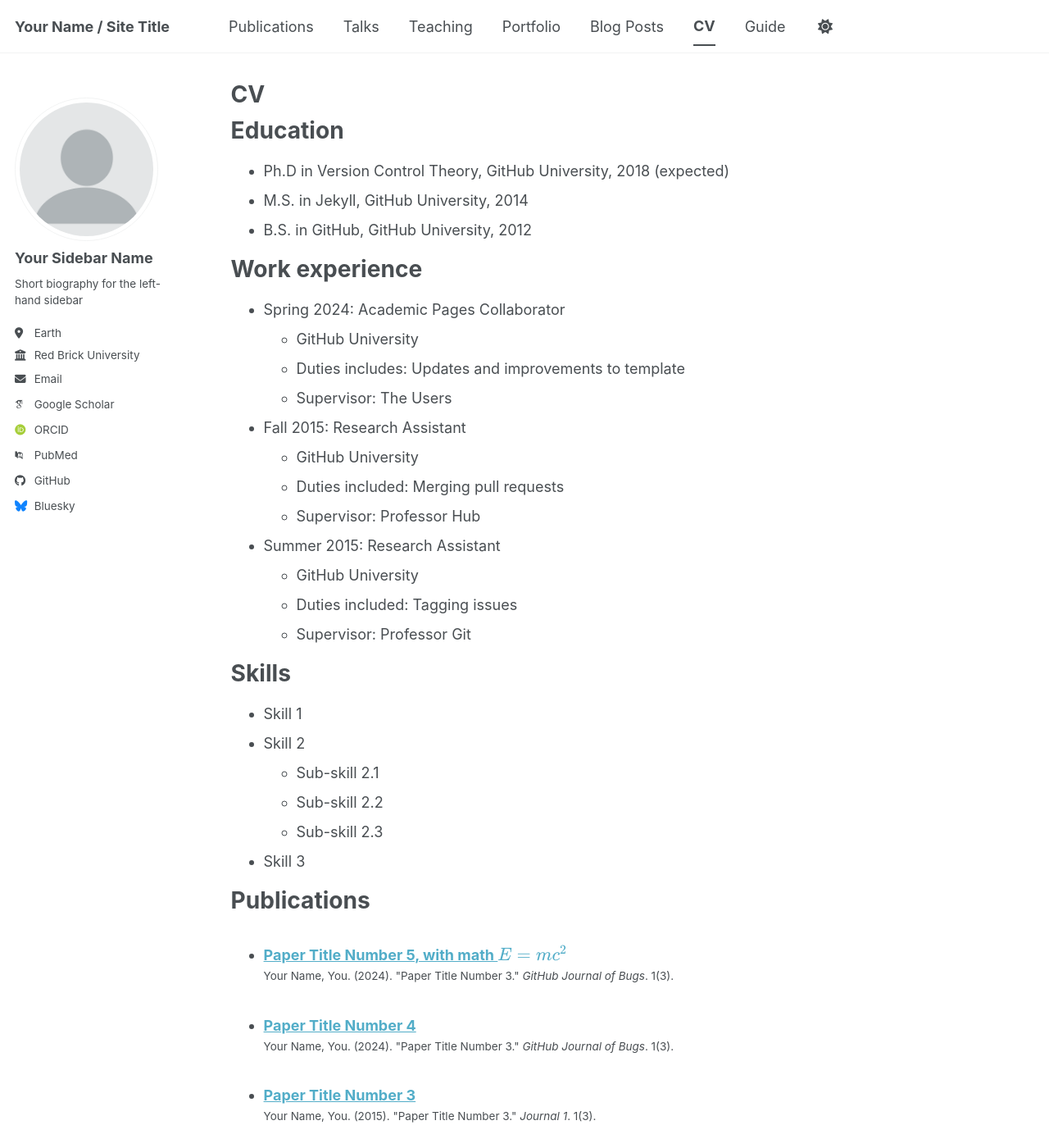
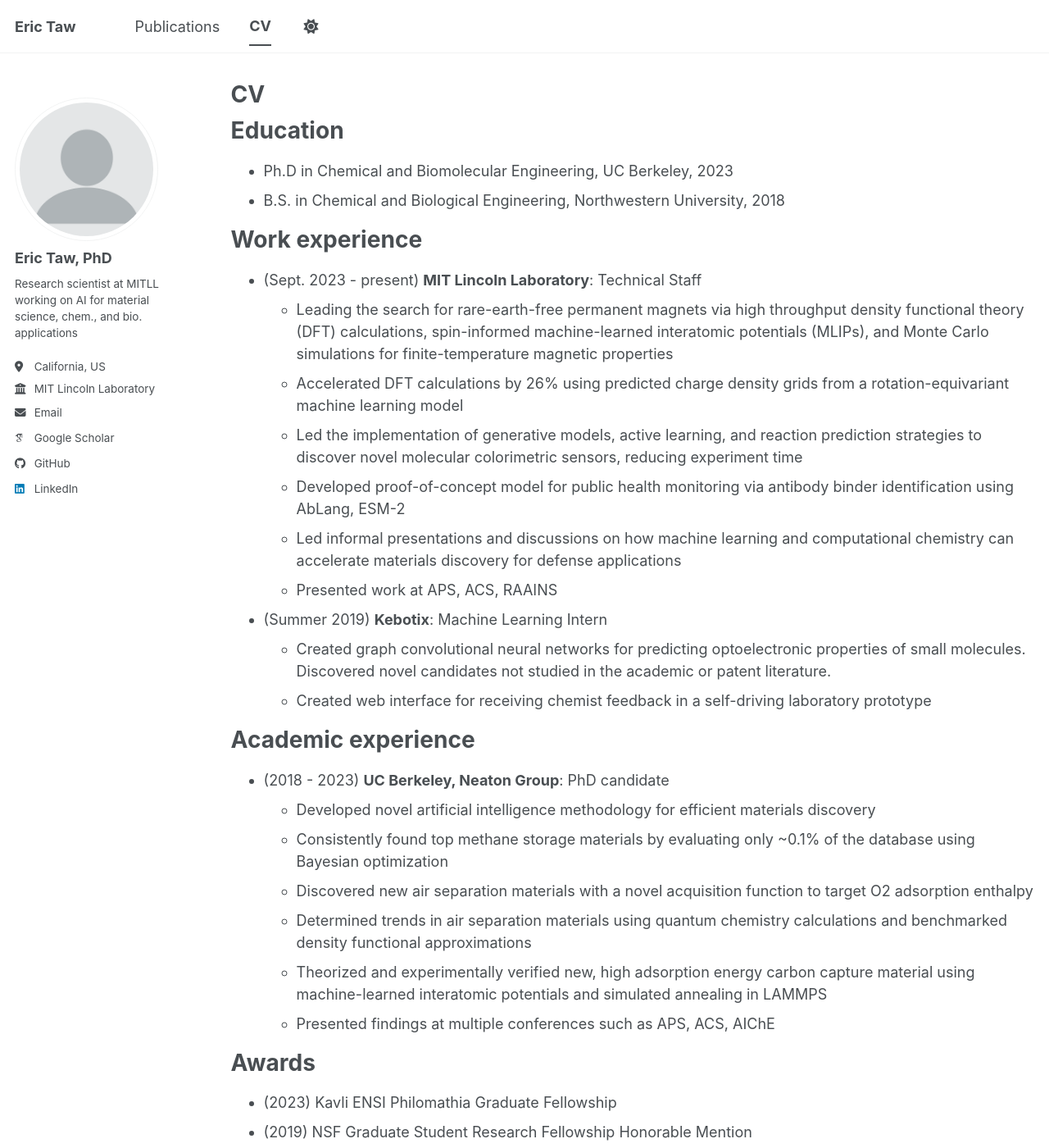
Before and after one commit to tawe141/tawe141.github.io, a Jekyll site: the page built from _pages/cv.md, in a window 1280 px wide and 1400 px high. Shown: the whole window at 82% size. Built offline with Jekyll 4.4.1, drawn with Linux system fonts in a browser that asks for light colours; some web fonts are replaced; a script bundle is joined from its source files by our own code; library files that are not in the unit come from our copies; some of the changed text lies outside the part shown.

Commit message:
intro stuff done

```diff
--- a/_config.yml
+++ b/_config.yml
@@ -9,14 +9,14 @@
 # Basic Site Settings
 locale                   : "en-US"
 site_theme               : "default" # The available themes options are "default", "air", "sunrise", "mint", "dirt" and "contrast"
-title                    : "Your Name / Site Title"
+title                    : "Eric Taw"
 title_separator          : "-"
-name                     : &name "Your Name"
-description              : &description "Your Name's academic portfolio"   # Update this with a general description of your site, this is the default if not overridden by a page
-url                      : https://academicpages.github.io # The base hostname & protocol for your site e.g. "https://[your GitHub username].github.io",
+name                     : &name "Eric Taw"
+description              : &description "Eric Taw's academic portfolio"   # Update this with a general description of your site, this is the default if not overridden by a page
+url                      : https://tawe141.github.io # The base hostname & protocol for your site e.g. "https://[your GitHub username].github.io",
                                                            # or if you already have some other page hosted on Github then use "https://[your GitHub username].github.io/[Your Repo Name]"
 baseurl                  : "" # the subpath of your site, e.g. "/blog"
-repository               : "academicpages/academicpages.github.io"
+repository               : "tawe141/tawe141.github.io"
 
 # Site Author - The following control what appear as part of the author content on the side bar.
 #               If a field is blank the icon and link will not appear, otherwise it will be shown.
@@ -24,24 +24,24 @@ repository               : "academicpages/academicpages.github.io"
 author:
   # Biographic information
   avatar           : "profile.png"
-  name             : "Your Sidebar Name"
+  name             : "Eric Taw, PhD"
   pronouns         : # example: "she/her"
-  bio              : "Short biography for the left-hand sidebar"
-  location         : "Earth"
-  employer         : "Red Brick University"
+  bio              : "Research scientist at MITLL working on AI for material science, chem., and bio. applications"
+  location         : "California, US"
+  employer         : "MIT Lincoln Laboratory"
   uri              : # URL
-  email            : "none@example.org"
+  email            : "tawe141@gmail.com"
 
   # Academic websites
   academia         : # URL
   arxiv            : # URL - Update with the correct link to your profile
-  googlescholar    : "https://scholar.google.com/citations?user=PS_CX0AAAAAJ"
+  googlescholar    : "https://scholar.google.com/citations?hl=en&user=dmcUY1IAAAAJ"
   inspire-hep      : # URL
   impactstory      : # URL
-  orcid            : "https://orcid.org/yourorcidurl"
+  orcid            :
   semantic         : # URL
   ssrn             : # URL
-  pubmed           : "https://www.ncbi.nlm.nih.gov/pubmed/?term=john+snow"
+  pubmed           :
   researchgate     : # URL
   scopus           : # URL
   zotero           : # URL
@@ -51,13 +51,13 @@ author:
   bitbucket        : # Username - Update with your username on the site
   codepen          : # Username
   dribbble         : # Username
-  github           : "academicpages"
+  github           : "tawe141"
   kaggle           : # Username
   stackoverflow    : # User number or user number and name (i.e., use "1" or "1/jeff-atwood")
 
   # Social media
   artstation       : # Username
-  bluesky          : "bsky.app" # Replace this with you Bluesky username
+  bluesky          :
   facebook         : # Username
   flickr           : # Username
   foursquare       : # Username
@@ -66,7 +66,7 @@ author:
   keybase          : # Username
   instagram        : # Username
   lastfm           : # Username
-  linkedin         : # Username
+  linkedin         : "erictaw"
   mastodon         : # URL
   medium           : # URL
   pinterest        : # Username
--- a/_pages/cv.md
+++ b/_pages/cv.md
@@ -11,37 +11,51 @@ redirect_from:
 
 Education
 ======
-* Ph.D in Version Control Theory, GitHub University, 2018 (expected)
-* M.S. in Jekyll, GitHub University, 2014
-* B.S. in GitHub, GitHub University, 2012
+* Ph.D in Chemical and Biomolecular Engineering, UC Berkeley, 2023
+* B.S. in Chemical and Biological Engineering, Northwestern University, 2018
 
 Work experience
 ======
-* Spring 2024: Academic Pages Collaborator
-  * GitHub University
-  * Duties includes: Updates and improvements to template
-  * Supervisor: The Users
+* (Sept. 2023 - present) **MIT Lincoln Laboratory**: Technical Staff
+  * Leading the search for rare-earth-free permanent magnets via high throughput density functional theory (DFT) calculations, spin-informed machine-learned interatomic potentials (MLIPs), and Monte Carlo simulations for finite-temperature magnetic properties
+  * Accelerated DFT calculations by 26% using predicted charge density grids from a rotation-equivariant machine learning model
+  * Led the implementation of generative models, active learning, and reaction prediction strategies to discover novel molecular colorimetric sensors, reducing experiment time
+  * Developed proof-of-concept model for public health monitoring via antibody binder identification using AbLang, ESM-2
+  * Led informal presentations and discussions on how machine learning and computational chemistry can accelerate materials discovery for defense applications
+  * Presented work at APS, ACS, RAAINS
 
-* Fall 2015: Research Assistant
-  * GitHub University
-  * Duties included: Merging pull requests
-  * Supervisor: Professor Hub
 
-* Summer 2015: Research Assistant
-  * GitHub University
-  * Duties included: Tagging issues
-  * Supervisor: Professor Git
+* (Summer 2019) **Kebotix**: Machine Learning Intern
+  * Created graph convolutional neural networks for predicting optoelectronic properties of small molecules. Discovered novel candidates not studied in the academic or patent literature.
+  * Created web interface for receiving chemist feedback in a self-driving laboratory prototype
 
-Skills
+Academic experience
+======
+* (2018 - 2023) **UC Berkeley, Neaton Group**: PhD candidate
+  * Developed novel artificial intelligence methodology for efficient materials discovery
+  * Consistently found top methane storage materials by evaluating only ~0.1% of the database using Bayesian optimization
+  * Discovered new air separation materials with a novel acquisition function to target O2 adsorption enthalpy
+  * Determined trends in air separation materials using quantum chemistry calculations and benchmarked density functional approximations
+  * Theorized and experimentally verified new, high adsorption energy carbon capture material using machine-learned interatomic potentials and simulated annealing in LAMMPS
+  * Presented findings at multiple conferences such as APS, ACS, AIChE
+
+Awards
+======
+* (2023) Kavli ENSI Philomathia Graduate Fellowship
+* (2019) NSF Graduate Student Research Fellowship Honorable Mention
+* (2019, 2021) 2x Outstanding Graduate Student Instructor Award
+
+
+<!-- Skills
 ======
 * Skill 1
 * Skill 2
   * Sub-skill 2.1
   * Sub-skill 2.2
   * Sub-skill 2.3
-* Skill 3
+* Skill 3 -->
 
-Publications
+<!-- Publications
 ======
   <ul>{% for post in site.publications reversed %}
     {% include archive-single-cv.html %}
@@ -61,4 +75,4 @@ Teaching
 
 Service and leadership
 ======
-* Currently signed in to 43 different slack teams
+* Currently signed in to 43 different slack teams -->
```
Also changed, not shown: _data/navigation.yml (+10 -10 lines), _pages/about.md (+1 -1 lines).
